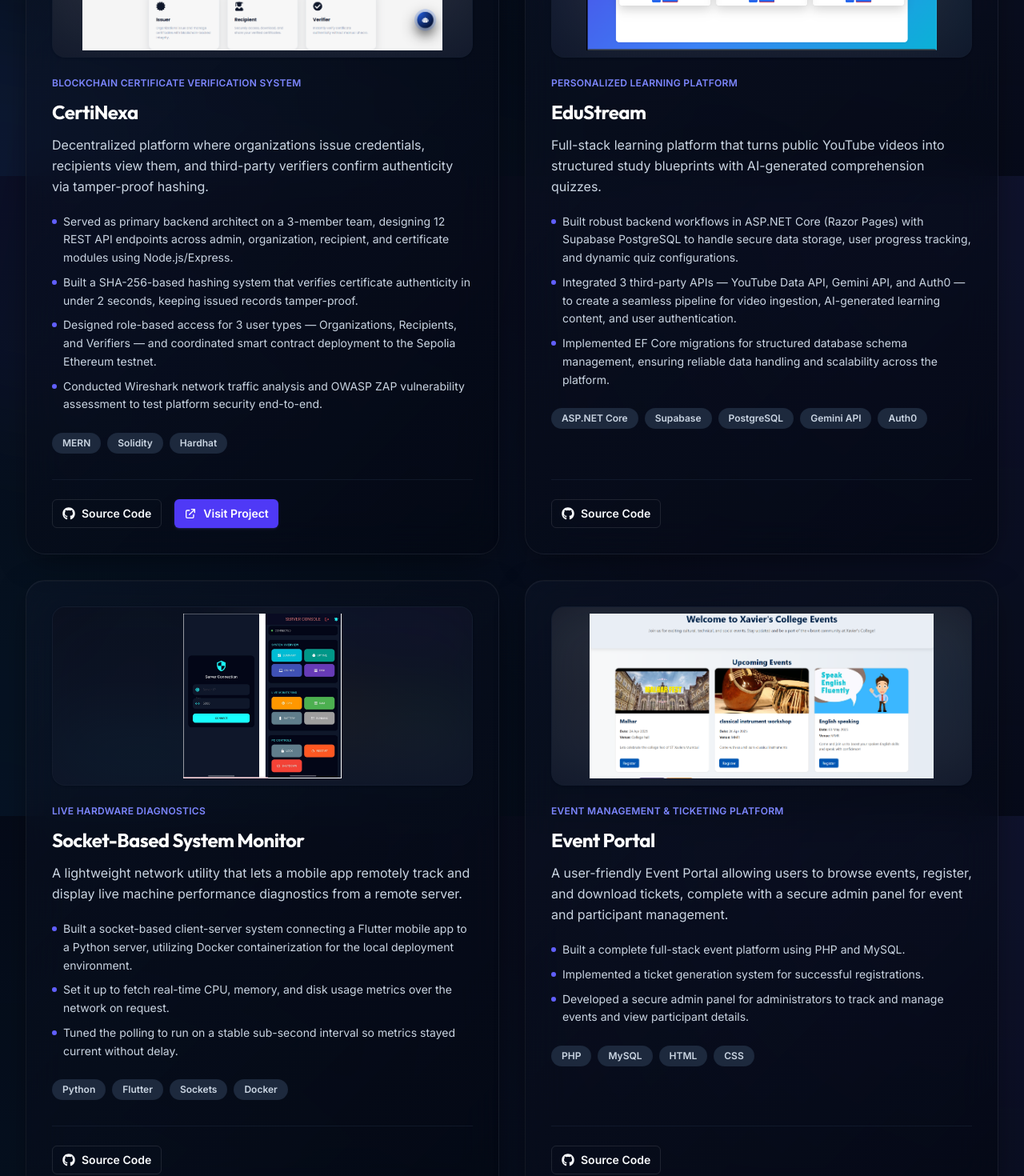
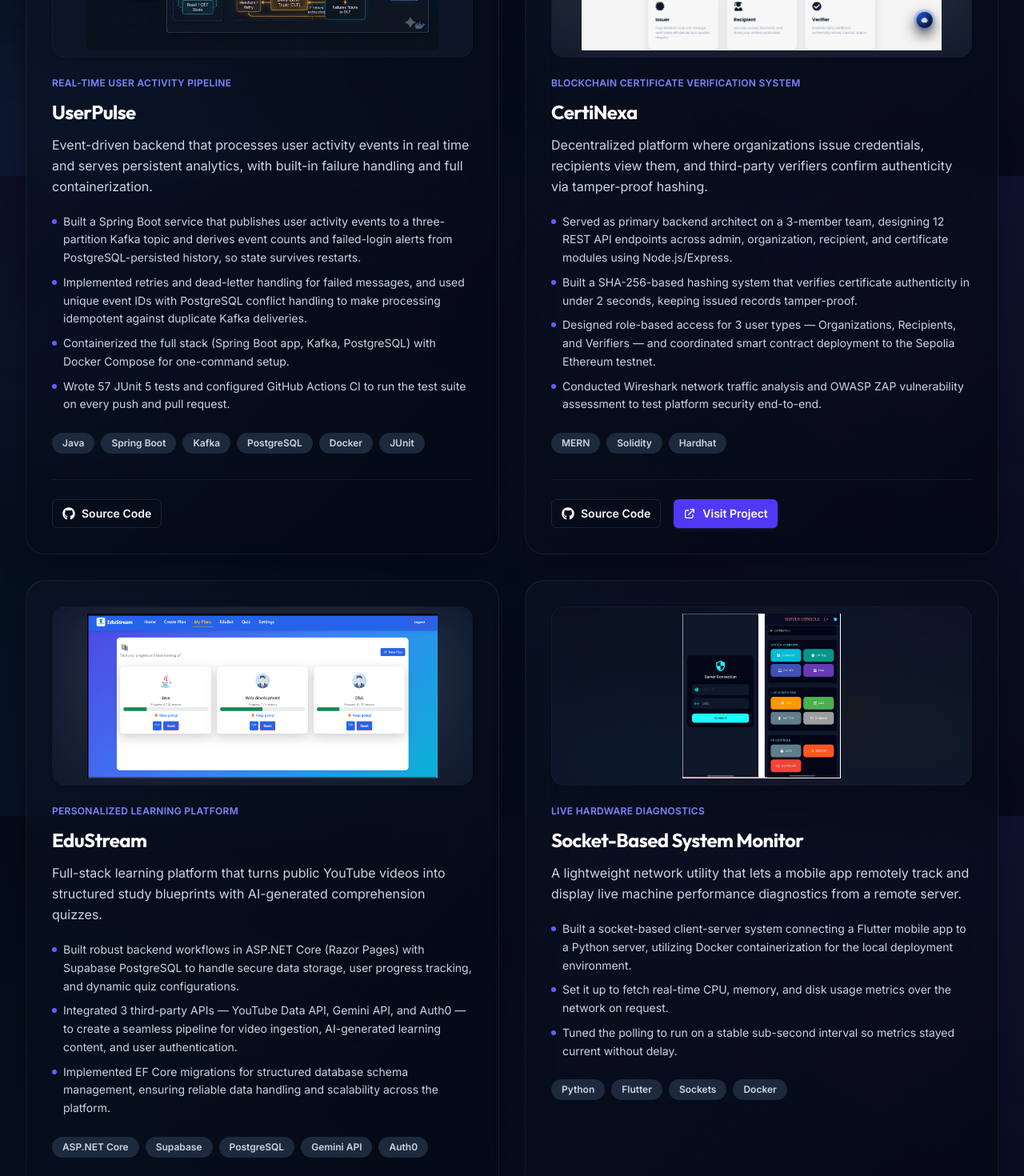
Before and after one commit to SinghAniket24/resume_db, a React (Vite) app: page / in a window 1280 px wide. Shown: the part 2980-4450 px from the top of the page at 80% size. Built offline with nearby package versions, Linux system fonts and the light colour scheme.

Commit message:
feat: replace Event Portal with UserPulse in     projects list

```diff
--- a/src/data/projects.js
+++ b/src/data/projects.js
@@ -1,4 +1,20 @@
 export const projects = [
+  {
+    id: "userpulse",
+    title: "UserPulse",
+    subtitle: "Real-Time User Activity Pipeline",
+    description: "Event-driven backend that processes user activity events in real time and serves persistent analytics, with built-in failure handling and full containerization.",
+    bullets: [
+      "Built a Spring Boot service that publishes user activity events to a three-partition Kafka topic and derives event counts and failed-login alerts from PostgreSQL-persisted history, so state survives restarts.",
+      "Implemented retries and dead-letter handling for failed messages, and used unique event IDs with PostgreSQL conflict handling to make processing idempotent against duplicate Kafka deliveries.",
+      "Containerized the full stack (Spring Boot app, Kafka, PostgreSQL) with Docker Compose for one-command setup.",
+      "Wrote 57 JUnit 5 tests and configured GitHub Actions CI to run the test suite on every push and pull request."
+    ],
+    tech: ["Java", "Spring Boot", "Kafka", "PostgreSQL", "Docker", "JUnit"],
+    github: "https://github.com/SinghAniket24/UserPulse",
+    live: null,
+    image: "/projects/userpulse.png"
+  },
   {
     id: "certinexa",
     title: "CertiNexa",
@@ -44,20 +60,5 @@ export const projects = [
     github: "https://github.com/SinghAniket24/socket-based-system-monitor",
     live: null,
     image: "/projects/socket_app.png"
-  },
-  {
-    id: "event-portal",
-    title: "Event Portal",
-    subtitle: "Event Management & Ticketing Platform",
-    description: "A user-friendly Event Portal allowing users to browse events, register, and download tickets, complete with a secure admin panel for event and participant management.",
-    bullets: [
-      "Built a complete full-stack event platform using PHP and MySQL.",
-      "Implemented a ticket generation system for successful registrations.",
-      "Developed a secure admin panel for administrators to track and manage events and view participant details."
-    ],
-    tech: ["PHP", "MySQL", "HTML", "CSS"],
-    github: "https://github.com/SinghAniket24/Event_Portal",
-    live: null,
-    image: "/projects/event_portal.png"
   }
 ];
```
Also changed, not shown: public/projects/userpulse.png (added).
